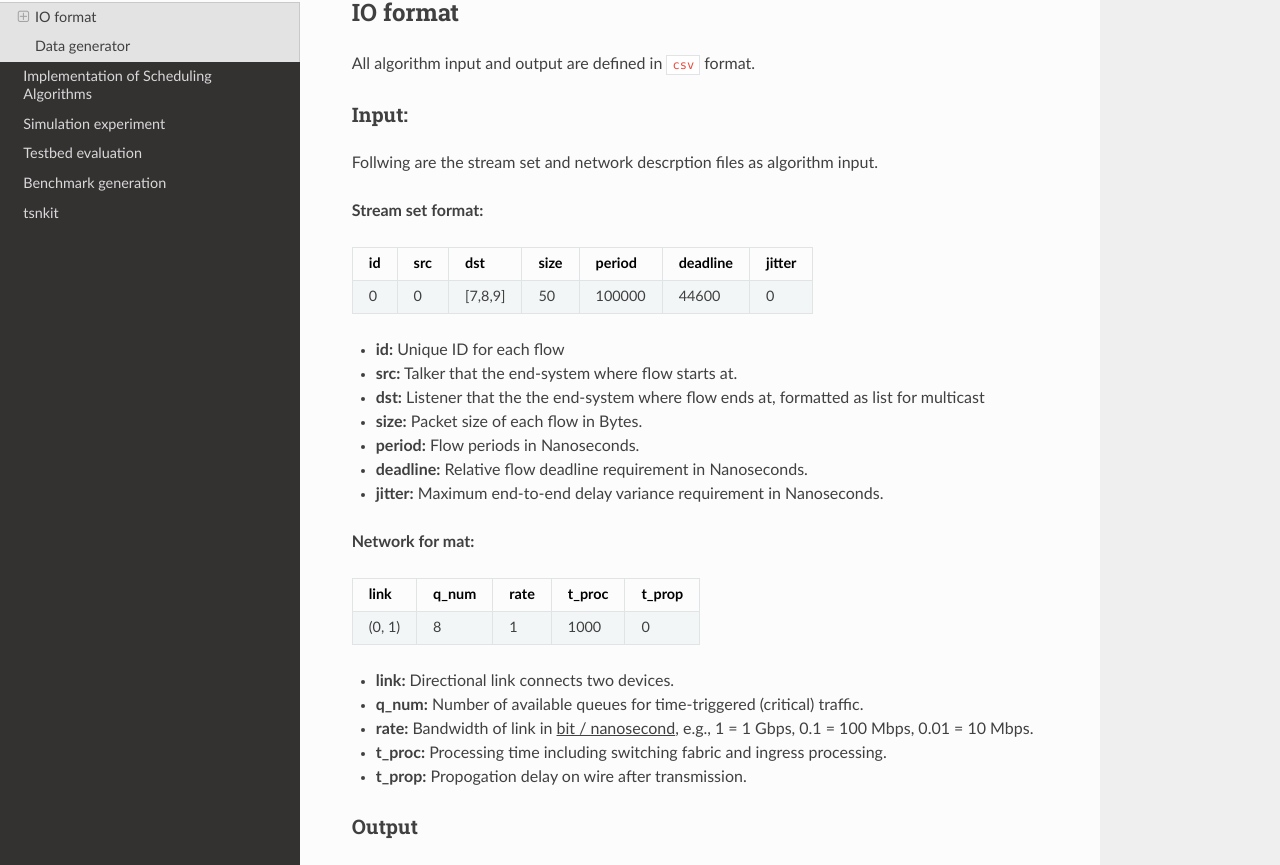
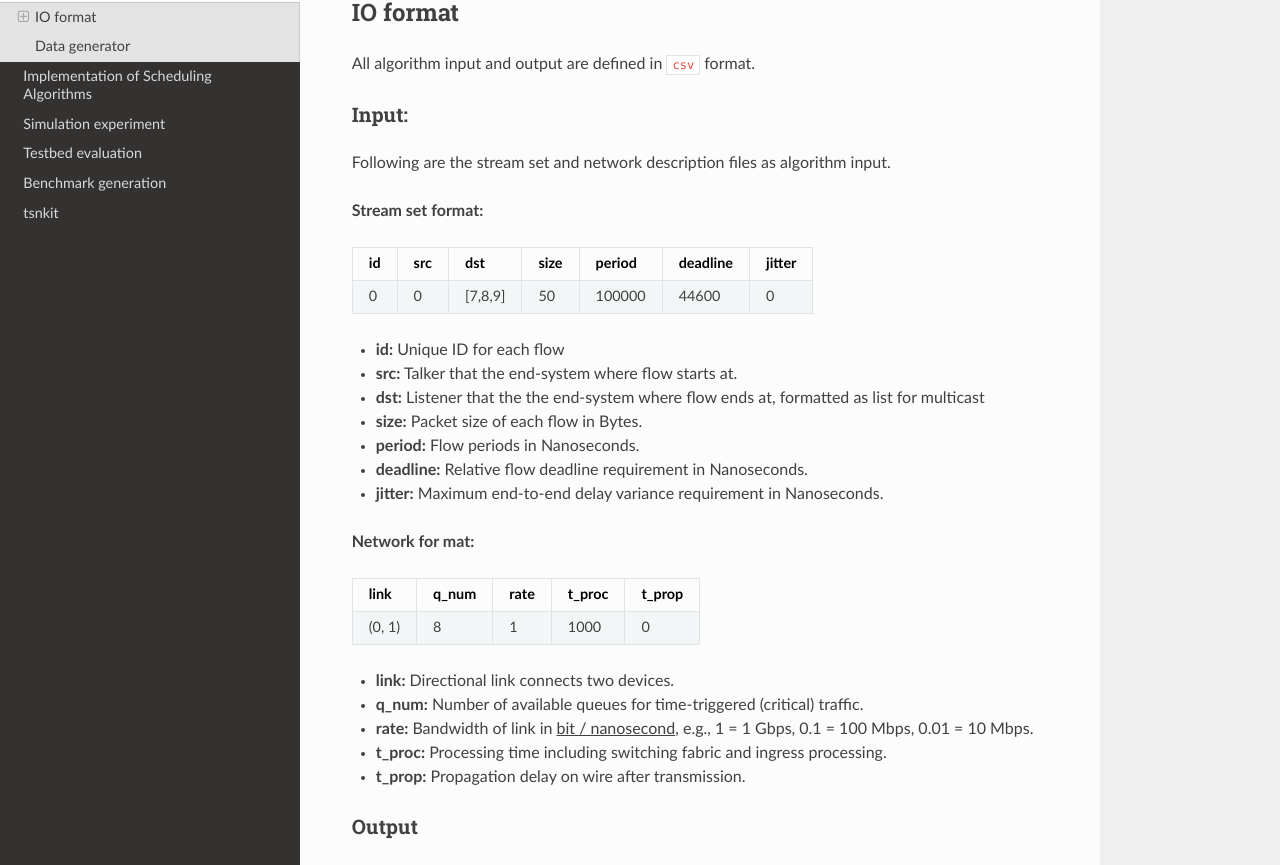
Before and after one commit to ChuanyuXue/tsnkit, a Sphinx documentation site: the page built from doc/source/dataprep.md, in a window 1280 px wide and 1400 px high. Shown: the part 164-1029 px from the top of the window. Built offline with Sphinx 7.4.7 and the Read the Docs theme 2.0.0, drawn with Linux system fonts in a browser that asks for light colours.

Commit message:
Fix typo

```diff
--- a/doc/source/dataprep.md
+++ b/doc/source/dataprep.md
@@ -13,7 +13,7 @@ All algorithm input and output are defined in `csv` format.
 
 ### Input:
 
-Follwing are the stream set and network descrption files as algorithm input.
+Following are the stream set and network description files as algorithm input.
 
 **Stream set format:**
 
@@ -39,7 +39,7 @@ Follwing are the stream set and network descrption files as algorithm input.
 - **q_num:** Number of available queues for time-triggered (critical) traffic.
 - **rate:** Bandwidth of link in <u>bit / nanosecond</u>, e.g., 1 = 1 Gbps, 0.1 = 100 Mbps, 0.01 = 10 Mbps.
 - **t_proc:** Processing time including switching fabric and ingress processing.
-- **t_prop:** Propogation delay on wire after transmission.
+- **t_prop:** Propagation delay on wire after transmission.
 
 ### Output
 
```
